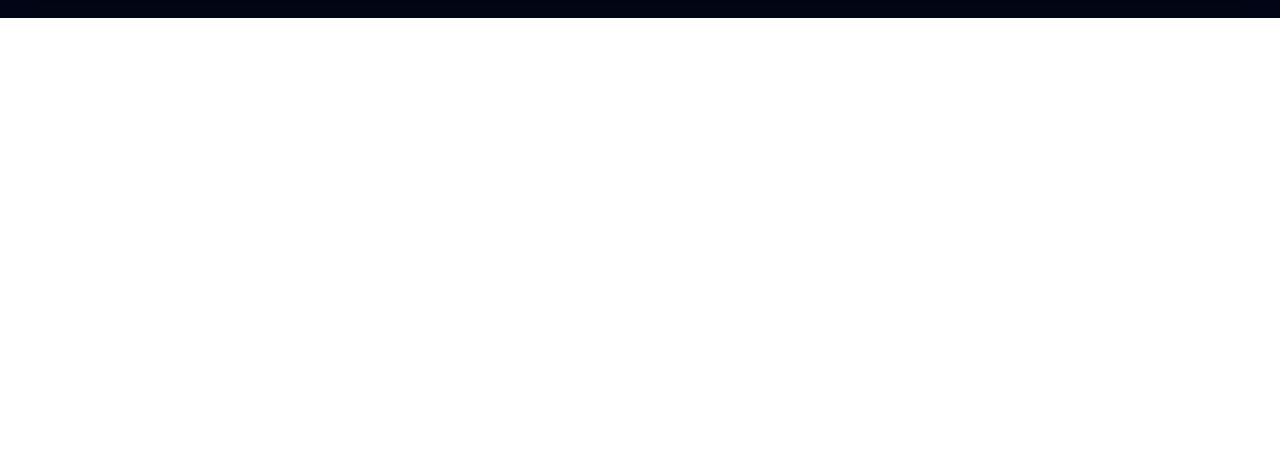
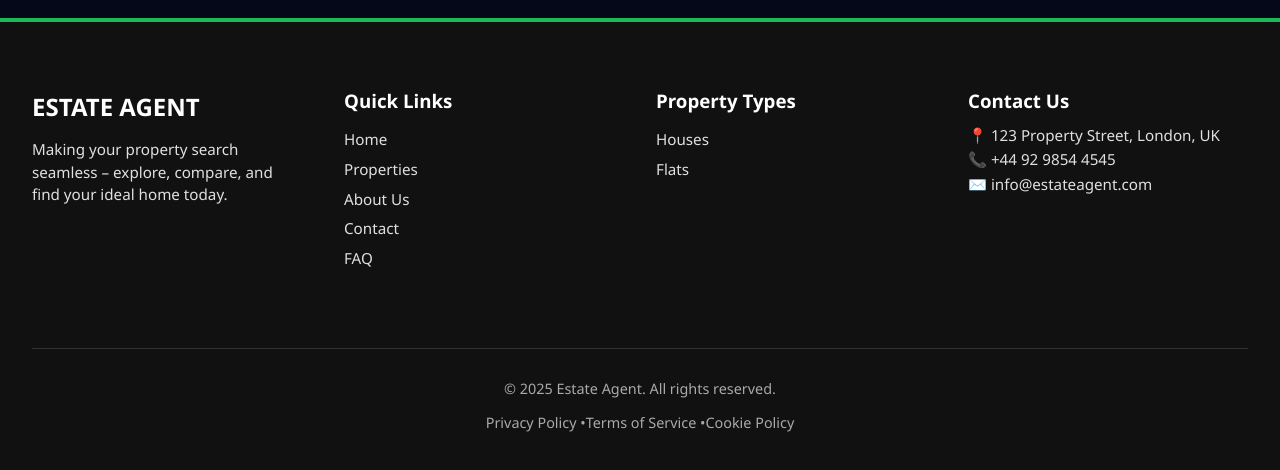
Before and after one commit to veenathsand/property-app, a React (Vite) app in the folder frontend/: page / in a window 1280 px wide. Shown: the part 1698-2168 px from the top of the page. Before the commit the page ends 1716 px from the top, so only its background shows below. Built offline with nearby package versions, Linux system fonts and the light colour scheme.

Commit message:
Update the file for set up footer.

```diff
--- a/frontend/src/App.jsx
+++ b/frontend/src/App.jsx
@@ -1,13 +1,19 @@
 import { Routes, Route } from "react-router-dom";
 import SearchPage from "./pages/SearchPage";
 import PropertyPage from "./pages/PropertyPage";
+import Footer from "./components/Footer";
 
 function App() {
     return (
-        <Routes>
-            <Route path="/" element={<SearchPage />} />
-            <Route path="/property/:id" element={<PropertyPage />} />
-        </Routes>
+        <>
+            <Routes>
+                <Route path="/" element={<SearchPage />} />
+                <Route path="/property/:id" element={<PropertyPage />} />
+            </Routes>
+
+            {/* Footer appears on all pages */}
+            <Footer />
+        </>
     );
 }
 
```
